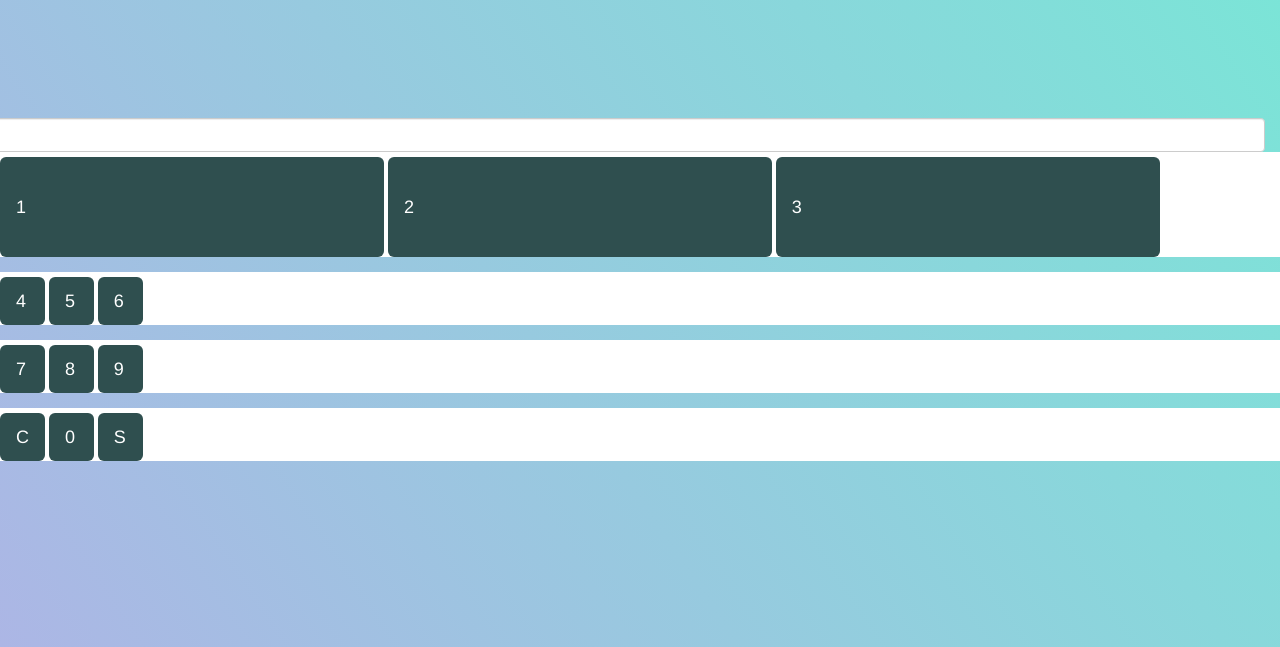
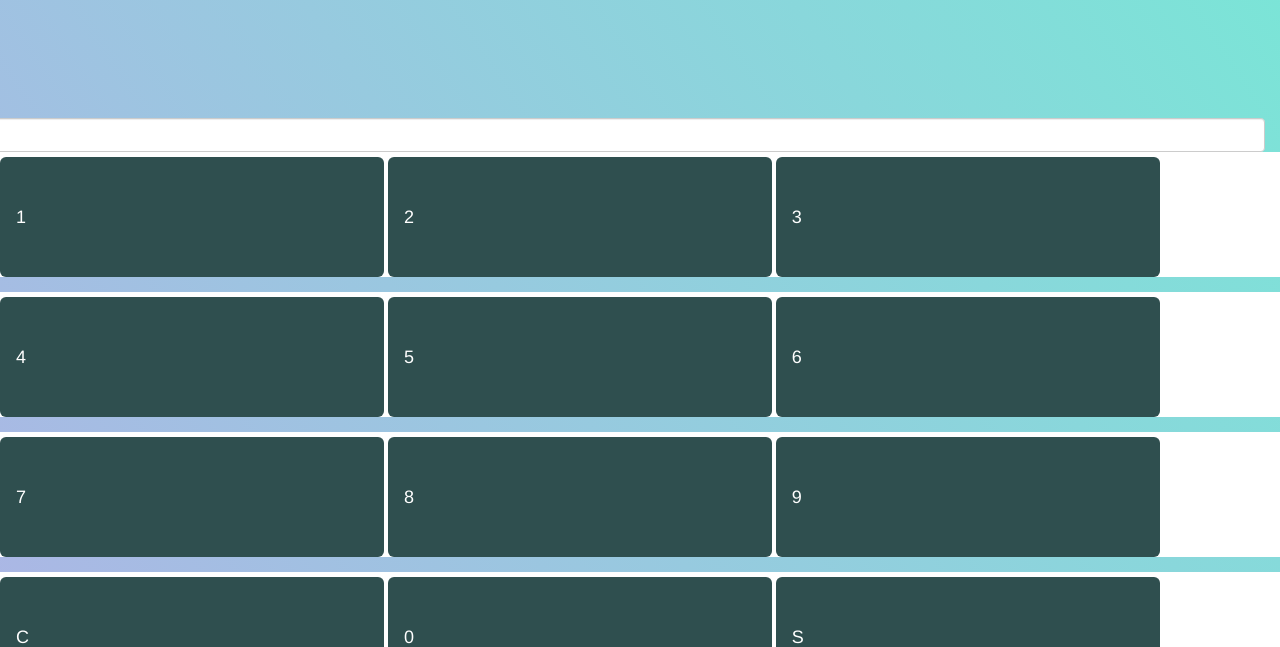
Before and after one commit to abdoulakram/inputpass, a Flask app: page / in a window 1280 px wide. Shown: the part 374-1021 px from the top of the page. Run offline with Flask 2, Linux system fonts and the light colour scheme; some libraries are stand-ins or nearby versions.

Commit message:
first commit

```diff
--- a/static/css/main.css
+++ b/static/css/main.css
@@ -130,6 +130,14 @@ body {
   width: 100%;
   left: 0;
 }
+.buttoncss{
+  margin-top:5px;
+  width:30%;
+  height:120px;
+  background-color:darkslategrey;
+  color:white;
+  outline:none;
+}
 .calculator {
   border-radius: 12px;
   box-shadow: 0 0 40px 0px rgba(0, 0, 0, 0.15);
--- a/templates/password.html
+++ b/templates/password.html
@@ -19,24 +19,24 @@
 
 
           <div class="form-group" style="background-color:white;">
-            <button type="button" onclick="PressButton(this)" style="margin-top:5px;width:30%;height:100px;background-color:darkslategrey;color:white;outline:none;" class="btn-lg">1</button>
-            <button type="button" onclick="PressButton(this)" style="margin-top:5px;width:30%;height:100px;background-color:darkslategrey;color:white;outline:none;" class="btn-lg">2</button>
-            <button type="button" onclick="PressButton(this)" style="margin-top:5px;width:30%;height:100px;background-color:darkslategrey;color:white;outline:none;"  class="btn-lg">3</button>
+            <button type="button" onclick="PressButton(this)" class="buttoncss btn-lg">1</button>
+            <button type="button" onclick="PressButton(this)" class="buttoncss btn-lg">2</button>
+            <button type="button" onclick="PressButton(this)" class="buttoncss btn-lg">3</button>
           </div>
           <div class="form-group" style="background-color:white;">
-            <button type="button"  onclick="PressButton(this)" style="margin-top:5px;width:45px;height:48px;background-color:darkslategrey;color:white;outline:none;" class="btn-lg">4</button>
-            <button type="button" onclick="PressButton(this)"  style="margin-top:5px;width:45px;height:48px;background-color:darkslategrey;color:white;outline:none;" class="btn-lg">5</button>
-            <button type="button"  onclick="PressButton(this)" style="margin-top:5px;width:45px;height:48px;background-color:darkslategrey;color:white;outline:none;" class="btn-lg">6</button>
+            <button type="button"  onclick="PressButton(this)" class="buttoncss btn-lg">4</button>
+            <button type="button" onclick="PressButton(this)"  class="buttoncss btn-lg">5</button>
+            <button type="button"  onclick="PressButton(this)" class="buttoncss btn-lg">6</button>
          </div>
          <div class="form-group" style="background-color:white;">
-            <button type="button" onclick="PressButton(this)"  style="margin-top:5px;width:45px;height:48px;background-color:darkslategrey;color:white;outline:none;" class="btn-lg">7</button>
-            <button type="button" onclick="PressButton(this)" style="margin-top:5px;width:45px;height:48px;background-color:darkslategrey;color:white;outline:none;" class="btn-lg">8</button>
-            <button type="button" onclick="PressButton(this)"  style="margin-top:5px;width:45px;height:48px;background-color:darkslategrey;color:white;outline:none;" class="btn-lg">9</button>
+            <button type="button" onclick="PressButton(this)"  class="buttoncss btn-lg">7</button>
+            <button type="button" onclick="PressButton(this)" class="buttoncss btn-lg">8</button>
+            <button type="button" onclick="PressButton(this)"  class="buttoncss btn-lg">9</button>
          </div>
          <div class="form-group" style="background-color:white;">
-           <button type="button"  onclick="clearLast()" style="margin-top:5px;width:45px;height:48px;background-color:darkslategrey;color:white;outline:none;" class="btn-lg">C</button>
-            <button type="button" onclick="PressButton(this)"  style="margin-top:5px;width:45px;height:48px;background-color:darkslategrey;color:white;outline:none;" class="btn-lg">0</button>
-            <button type="button"  onclick="ClearAll()" style="margin-top:5px;width:45px;height:48px;background-color:darkslategrey;color:white;outline:none;" class="btn-lg">S</button>
+           <button type="button"  onclick="clearLast()" class="buttoncss btn-lg">C</button>
+            <button type="button" onclick="PressButton(this)"  class="buttoncss btn-lg">0</button>
+            <button type="button"  onclick="ClearAll()" class="buttoncss btn-lg">S</button>
          </div>
          </div >
         <div class="form-group">
```
